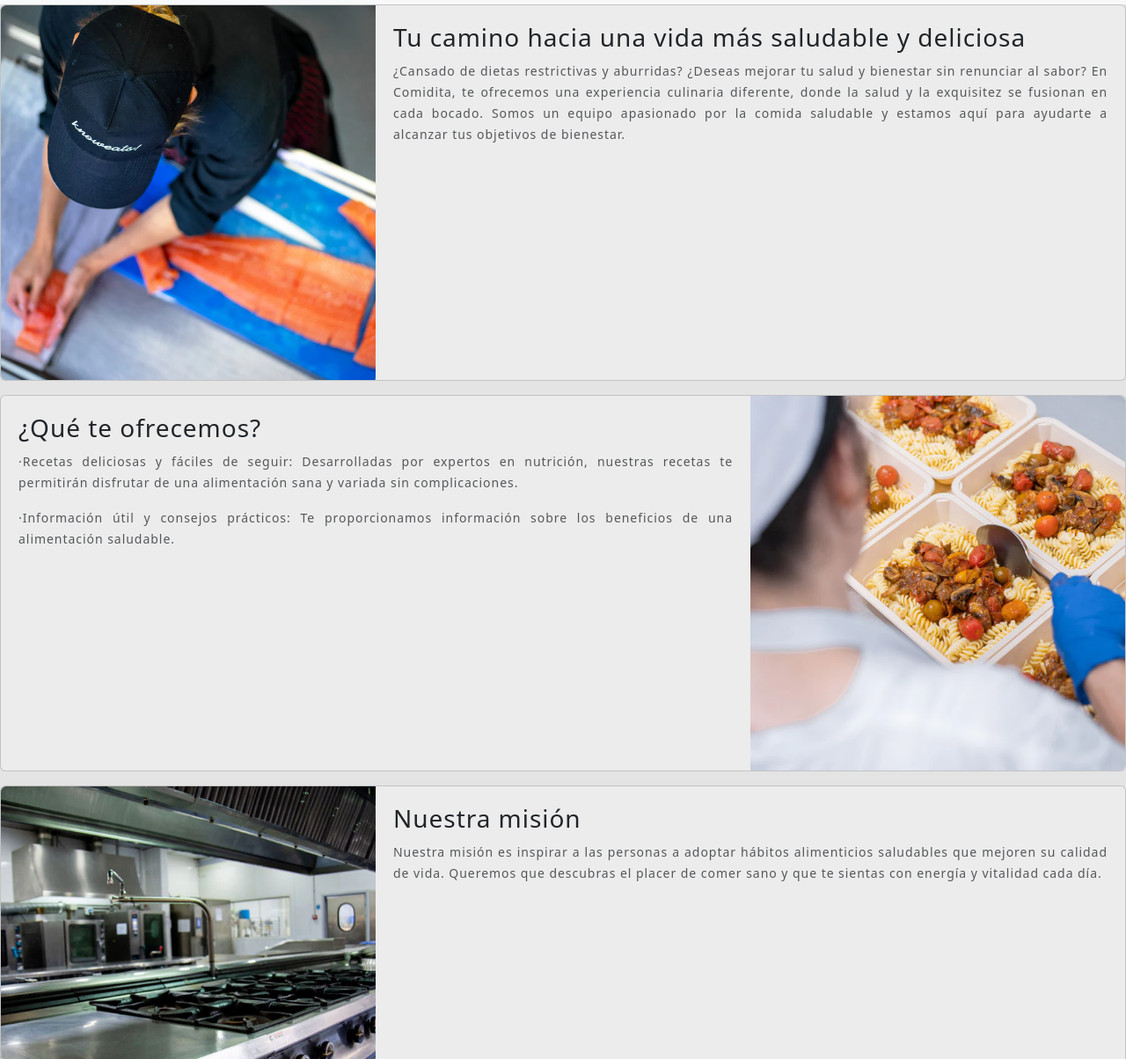
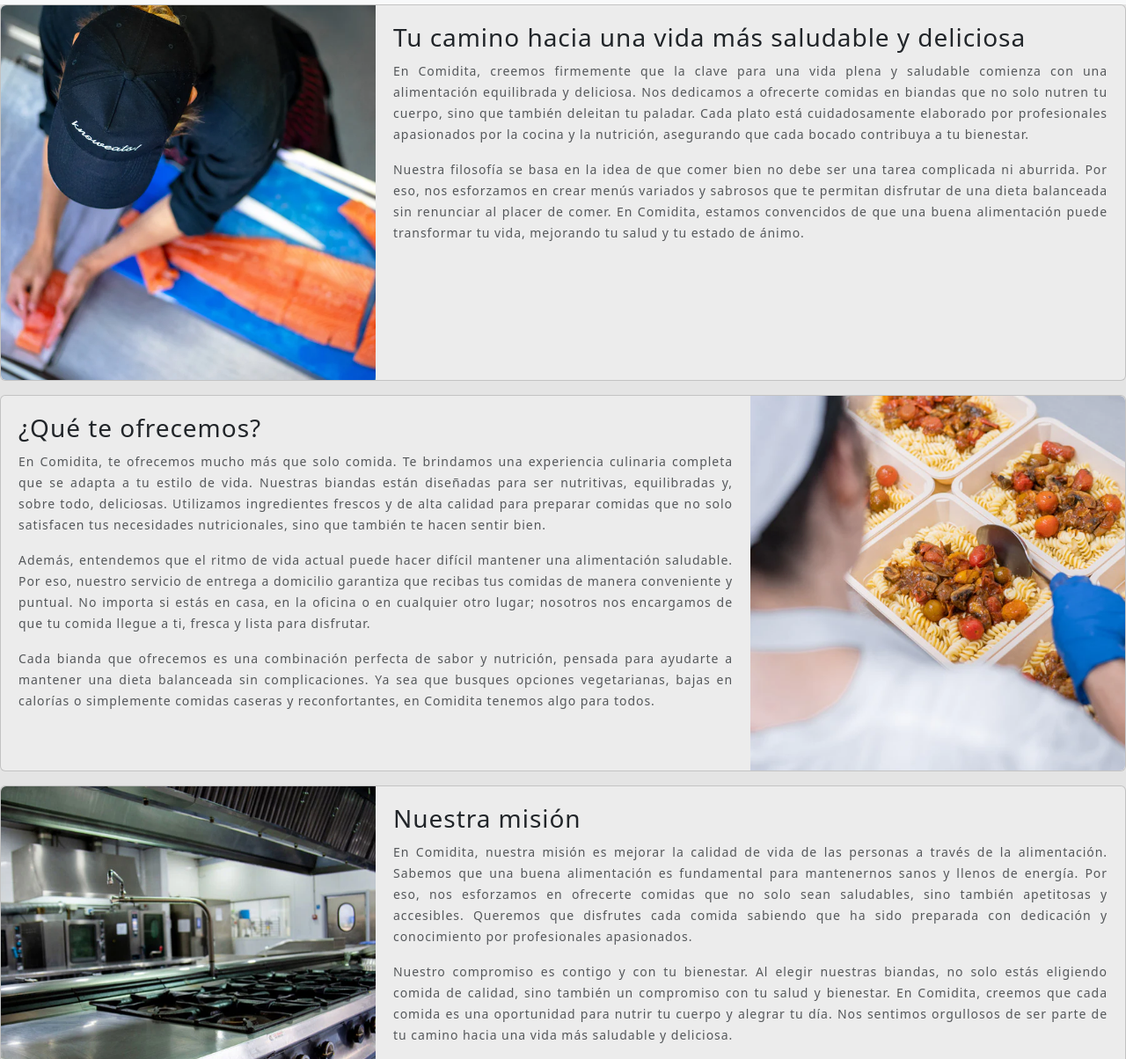
Before and after one commit to lucasnu1/Comidita, a plain HTML site: page pages/inicio.html in a window 1280 px wide. Shown: the part 96-1300 px from the top of the page at 88% size. Drawn offline with nearby package versions, Linux system fonts and the light colour scheme.

Commit message:
1.0.2 s/sass preentrega

```diff
--- a/pages/inicio.html
+++ b/pages/inicio.html
@@ -68,8 +68,10 @@
             <div class="col-md-8">
               <div class="card-body">
                 <h3 class="card-title">Tu camino hacia una vida más saludable y deliciosa</h3>
-                <p class="card-text"><small class="text-body-secondary">¿Cansado de dietas restrictivas y aburridas? ¿Deseas mejorar tu salud y bienestar sin renunciar al sabor? En Comidita, te ofrecemos una experiencia culinaria diferente, donde la salud y la exquisitez se fusionan en cada bocado. Somos un equipo apasionado por la comida saludable y estamos aquí para ayudarte a alcanzar tus objetivos de bienestar.</small></p>
-              </div>
+
+                <p class="card-text"><small class="text-body-secondary">En Comidita, creemos firmemente que la clave para una vida plena y saludable comienza con una alimentación equilibrada y deliciosa. Nos dedicamos a ofrecerte comidas en biandas que no solo nutren tu cuerpo, sino que también deleitan tu paladar. Cada plato está cuidadosamente elaborado por profesionales apasionados por la cocina y la nutrición, asegurando que cada bocado contribuya a tu bienestar.</small></p>
+                <p class="card-text"><small class="text-body-secondary">Nuestra filosofía se basa en la idea de que comer bien no debe ser una tarea complicada ni aburrida. Por eso, nos esforzamos en crear menús variados y sabrosos que te permitan disfrutar de una dieta balanceada sin renunciar al placer de comer. En Comidita, estamos convencidos de que una buena alimentación puede transformar tu vida, mejorando tu salud y tu estado de ánimo.</small></p>
+            </div>
             </div>
           </div>
         </div>
@@ -78,8 +80,10 @@
               <div class="col-md-8">
                   <div class="card-body">
                       <h3 class="card-title">¿Qué te ofrecemos?</h3>
-                      <p class="card-text"><small class="text-body-secondary">·Recetas deliciosas y fáciles de seguir: Desarrolladas por expertos en nutrición, nuestras recetas te permitirán disfrutar de una alimentación sana y variada sin complicaciones.</small></p>
-                      <p class="card-text"><small class="text-body-secondary">·Información útil y consejos prácticos: Te proporcionamos información sobre los beneficios de una alimentación saludable.</small></p>
+                      <p class="card-text"><small class="text-body-secondary">En Comidita, te ofrecemos mucho más que solo comida. Te brindamos una experiencia culinaria completa que se adapta a tu estilo de vida. Nuestras biandas están diseñadas para ser nutritivas, equilibradas y, sobre todo, deliciosas. Utilizamos ingredientes frescos y de alta calidad para preparar comidas que no solo satisfacen tus necesidades nutricionales, sino que también te hacen sentir bien.</small></p>
+                      <p class="card-text"><small class="text-body-secondary">Además, entendemos que el ritmo de vida actual puede hacer difícil mantener una alimentación saludable. Por eso, nuestro servicio de entrega a domicilio garantiza que recibas tus comidas de manera conveniente y puntual. No importa si estás en casa, en la oficina o en cualquier otro lugar; nosotros nos encargamos de que tu comida llegue a ti, fresca y lista para disfrutar.</small></p>
+                      <p class="card-text"><small class="text-body-secondary">Cada bianda que ofrecemos es una combinación perfecta de sabor y nutrición, pensada para ayudarte a mantener una dieta balanceada sin complicaciones. Ya sea que busques opciones vegetarianas, bajas en calorías o simplemente comidas caseras y reconfortantes, en Comidita tenemos algo para todos.</small></p>
+
 
                   </div>
               </div>
@@ -96,7 +100,8 @@
             <div class="col-md-8">
               <div class="card-body">
                 <h3 class="card-title">Nuestra misión</h3>
-                <p class="card-text"><small class="text-body-secondary">Nuestra misión es inspirar a las personas a adoptar hábitos alimenticios saludables que mejoren su calidad de vida. Queremos que descubras el placer de comer sano y que te sientas con energía y vitalidad cada día.</small></p>
+                <p class="card-text"><small class="text-body-secondary">En Comidita, nuestra misión es mejorar la calidad de vida de las personas a través de la alimentación. Sabemos que una buena alimentación es fundamental para mantenernos sanos y llenos de energía. Por eso, nos esforzamos en ofrecerte comidas que no solo sean saludables, sino también apetitosas y accesibles. Queremos que disfrutes cada comida sabiendo que ha sido preparada con dedicación y conocimiento por profesionales apasionados.</small></p>
+                <p class="card-text"><small class="text-body-secondary">Nuestro compromiso es contigo y con tu bienestar. Al elegir nuestras biandas, no solo estás eligiendo comida de calidad, sino también un compromiso con tu salud y bienestar. En Comidita, creemos que cada comida es una oportunidad para nutrir tu cuerpo y alegrar tu día. Nos sentimos orgullosos de ser parte de tu camino hacia una vida más saludable y deliciosa.</small></p>
               </div>
             </div>
           </div>
```
Also changed, not shown: pages/postres.html (+4 -4 lines).
